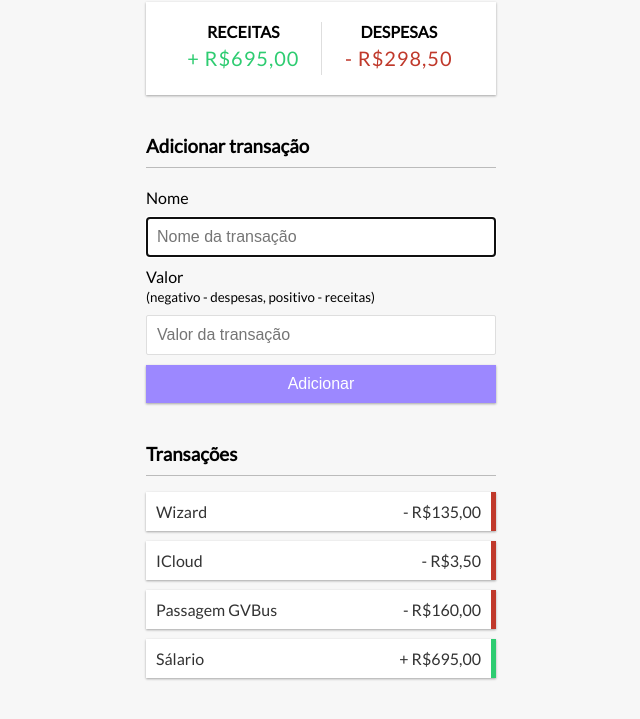
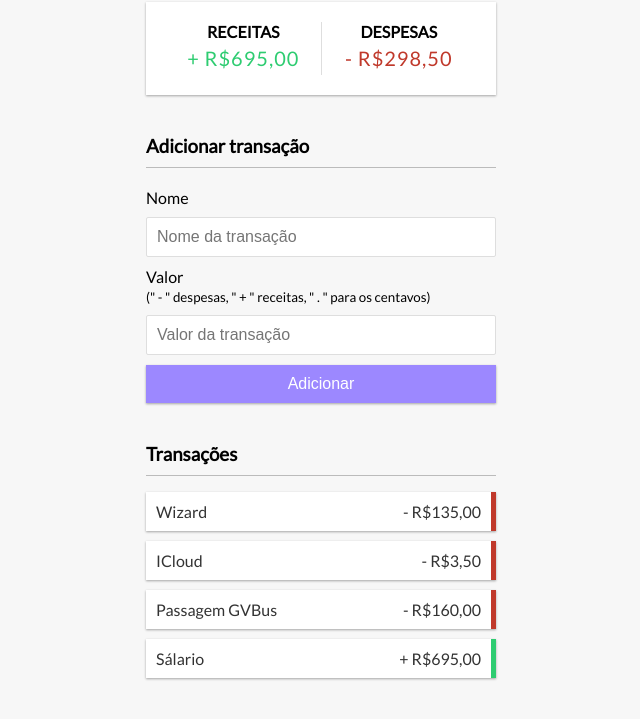
Before and after one commit to jgbispo/FinanceJG, a plain HTML site: page index.html in a window 1280 px wide. Shown: the part 175-894 px from the top of the page, without its empty margins (319-959 px from the left). Drawn offline with Linux system fonts and the light colour scheme.

Commit message:
Att de UI

```diff
--- a/css/style.css
+++ b/css/style.css
@@ -1,4 +1,4 @@
-@import url('https://fonts.googleapis.com/css?family=Lato&display=swap');
+@import url("https://fonts.googleapis.com/css?family=Lato&display=swap");
 
 :root {
   --box-shadow: 0 1px 3px rgba(0, 0, 0, 0.12), 0 1px 2px rgba(0, 0, 0, 0.24);
@@ -16,7 +16,7 @@ body {
   justify-content: center;
   min-height: 100vh;
   margin: 0;
-  font-family: 'Lato', sans-serif;
+  font-family: "Lato", sans-serif;
 }
 
 .container {
@@ -78,14 +78,19 @@ label {
   margin: 10px 0;
 }
 
-input[type='text'],
-input[type='number'] {
+input[type="text"],
+input[type="number"] {
   border: 1px solid #dedede;
   border-radius: 2px;
   display: block;
   font-size: 16px;
   padding: 10px;
   width: 100%;
+}
+
+input:focus {
+  box-shadow: 0 0 0 0;
+  outline: 0;
 }
 
 .btn {
--- a/index.html
+++ b/index.html
@@ -33,14 +33,14 @@
     <form id="form">
       <div class="form-control">
         <label for="text">Nome</label>
-        <input autofocus type="text" id="text" placeholder="Nome da transação" />
+        <input autofocus autocomplete="off" required type="text" id="text" placeholder="Nome da transação" />
       </div>
 
       <div class="form-control">
         <label for="amount">Valor <br />
-          <small>(negativo - despesas, positivo - receitas)</small>
+          <small>(" - " despesas, " + " receitas, " . " para os centavos)</small>
         </label>
-        <input type="number" id="amount" placeholder="Valor da transação" />
+        <input type="number" autocomplete="off" required id="amount" placeholder="Valor da transação" />
       </div>
 
       <button class="btn">Adicionar</button>
```
